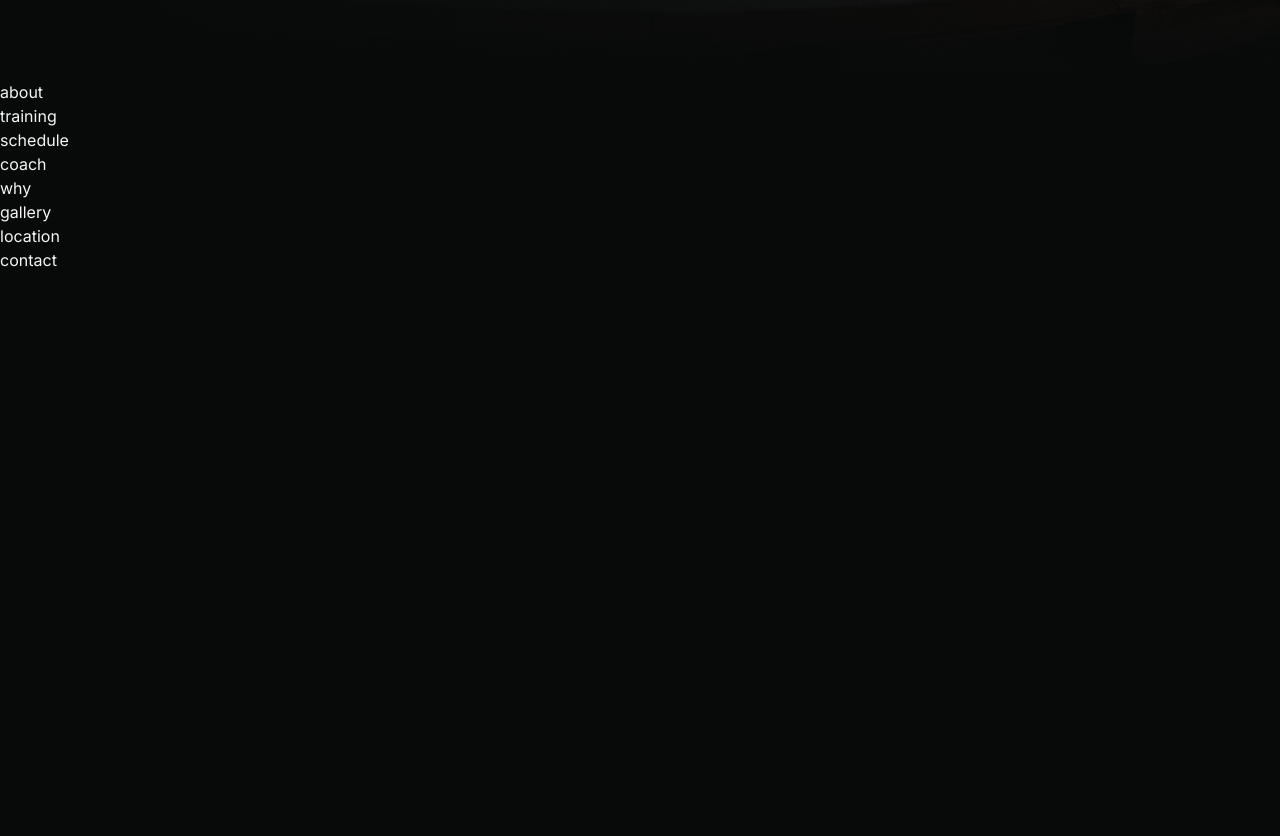
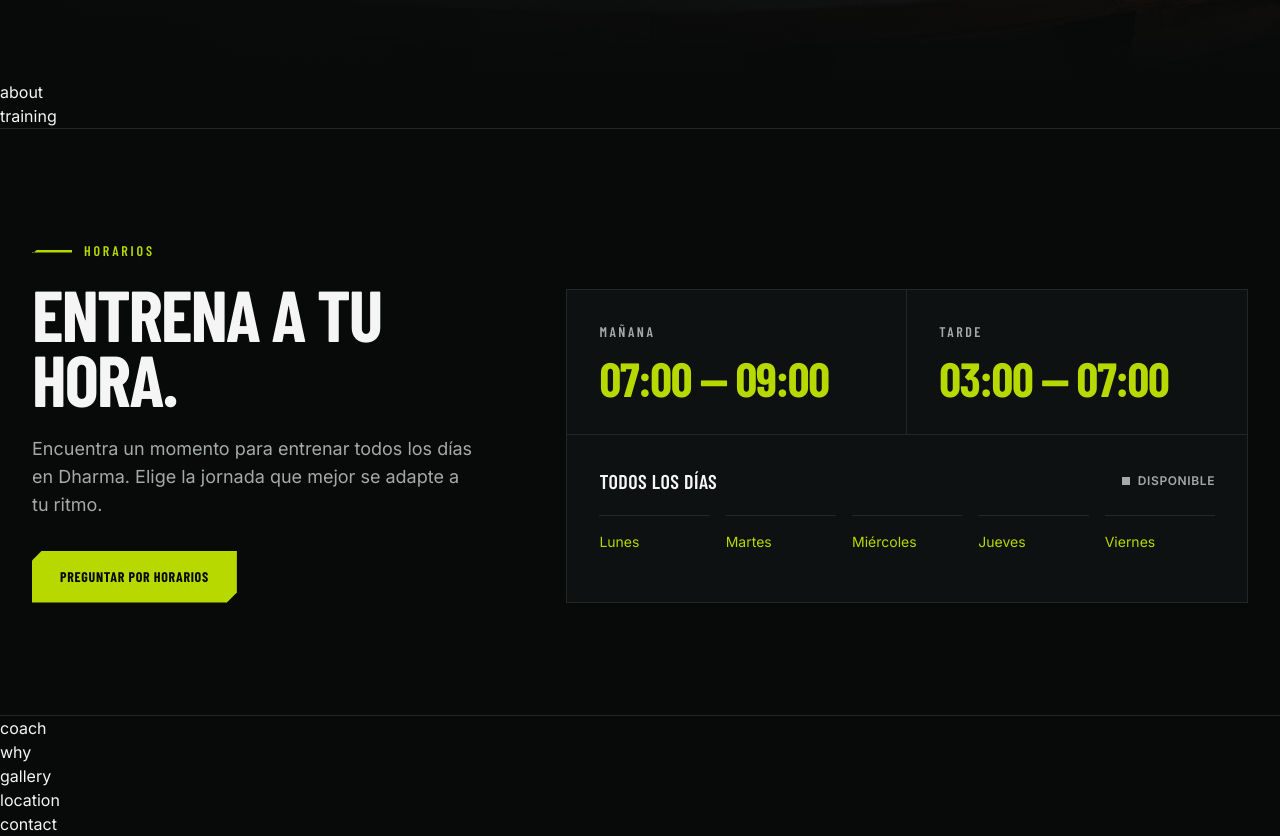
Before and after one commit to DilnLemos/dharma-website, a React (Vite) app: page / in a window 1280 px wide. Shown: the part 720-1556 px from the top of the page. Before the commit the page ends 992 px from the top, so only its background shows below. Built offline with nearby package versions, Linux system fonts and the light colour scheme.

Commit message:
feat: add schedule section with training times

```diff
--- a/src/components/Hero.tsx
+++ b/src/components/Hero.tsx
@@ -20,11 +20,11 @@ export default function Hero() {
 
       <div
         aria-hidden="true"
-        className="from-bg via-bg/70 to-bg/10 absolute inset-0 bg-gradient-to-r"
+        className="from-bg via-bg/70 to-bg/10 absolute inset-0 bg-linear-to-r"
       />
       <div
         aria-hidden="true"
-        className="from-bg via-bg/40 absolute inset-0 bg-gradient-to-t to-transparent"
+        className="from-bg via-bg/40 absolute inset-0 bg-linear-to-t to-transparent"
       />
 
       <div className="relative mx-auto w-full max-w-7xl px-5 pt-28 pb-16 sm:pb-20 lg:px-8 lg:pt-32 lg:pb-28">
@@ -32,7 +32,7 @@ export default function Hero() {
           <p className="font-display text-fg-muted flex items-center gap-3 text-sm font-medium tracking-[0.2em] uppercase">
             <span
               aria-hidden="true"
-              className="bg-lime h-[3px] w-10 [clip-path:polygon(5px_0,100%_0,100%_100%,0_100%,0_5px)]"
+              className="bg-lime h-0.75 w-10 [clip-path:polygon(5px_0,100%_0,100%_100%,0_100%,0_5px)]"
             />
             Roldanillo · Valle del Cauca
           </p>
--- a/src/components/Schedule.tsx
+++ b/src/components/Schedule.tsx
@@ -1,5 +1,88 @@
+const WHATSAPP_URL = "https://wa.me/573148331777";
+
+const DAYS = [
+  "Lunes",
+  "Martes",
+  "Miércoles",
+  "Jueves",
+  "Viernes",
+];
+
 export default function Schedule() {
   return (
-    <div>schedule</div>
-  )
+    <section id="horarios" className="bg-bg border-border border-y py-20 sm:py-28">
+      <div className="mx-auto max-w-7xl px-5 lg:px-8">
+        <div className="grid gap-12 lg:grid-cols-[0.8fr_1.2fr] lg:gap-20">
+          <div>
+            <p className="font-display text-lime flex items-center gap-3 text-sm font-semibold tracking-[0.2em] uppercase">
+              <span
+                aria-hidden="true"
+                className="bg-lime h-0.75 w-10 [clip-path:polygon(5px_0,100%_0,100%_100%,0_100%,0_5px)]"
+              />
+              Horarios
+            </p>
+            <h2 className="font-display text-fg mt-5 max-w-lg text-5xl leading-[0.9] font-bold tracking-tight uppercase sm:text-7xl">
+              Entrena a tu hora.
+            </h2>
+            <p className="text-fg-muted mt-6 max-w-md text-base leading-7 sm:text-lg">
+              Encuentra un momento para entrenar todos los días en Dharma.
+              Elige la jornada que mejor se adapte a tu ritmo.
+            </p>
+
+            <a
+              href={WHATSAPP_URL}
+              target="_blank"
+              rel="noreferrer"
+              className="bg-lime font-display text-bg focus-visible:outline-fg mt-8 inline-flex items-center justify-center px-7 py-4 text-sm font-bold tracking-wider uppercase transition-[filter] duration-200 [clip-path:polygon(10px_0,100%_0,100%_calc(100%-10px),calc(100%-10px)_100%,0_100%,0_10px)] hover:brightness-110 focus-visible:outline-2 focus-visible:outline-offset-4 active:brightness-95"
+            >
+              Preguntar por horarios
+            </a>
+          </div>
+
+          <div className="border-border bg-card-bg mt-12 border">
+            <div className="border-border grid border-b sm:grid-cols-2">
+              <div className="border-border border-b p-6 sm:border-r sm:border-b-0 sm:p-8">
+                <p className="font-display text-fg-muted text-sm font-semibold tracking-[0.18em] uppercase">
+                  Mañana
+                </p>
+                <p className="font-display text-lime mt-3 text-4xl font-bold tracking-tight sm:text-5xl">
+                  07:00 — 09:00
+                </p>
+              </div>
+              <div className="p-6 sm:p-8">
+                <p className="font-display text-fg-muted text-sm font-semibold tracking-[0.18em] uppercase">
+                  Tarde
+                </p>
+                <p className="font-display text-lime mt-3 text-4xl font-bold tracking-tight sm:text-5xl">
+                  03:00 — 07:00
+                </p>
+              </div>
+            </div>
+
+            <div className="p-6 sm:p-8">
+              <div className="mb-5 flex items-center justify-between gap-4">
+                <h3 className="font-display text-fg text-xl font-semibold tracking-wide uppercase">
+                  Todos los días
+                </h3>
+                <span className="text-fg-muted flex items-center gap-2 text-xs font-semibold tracking-wider uppercase">
+                  <span aria-hidden="true" className="bg-fg-muted h-2 w-2" />
+                  Disponible
+                </span>
+              </div>
+              <div className="grid grid-cols-5 gap-x-4">
+                  {DAYS.map((day) => (
+                    <div
+                      key={day}
+                      className="border-border text-lime border-t py-4 text-sm"
+                    >
+                      {day}
+                    </div>
+                  ))}
+              </div>
+            </div>
+          </div>
+        </div>
+      </div>
+    </section>
+  );
 }
```
Also changed, not shown: package.json (+18 -18 lines), 1 other file (tests, documents, lock files or other folders).
